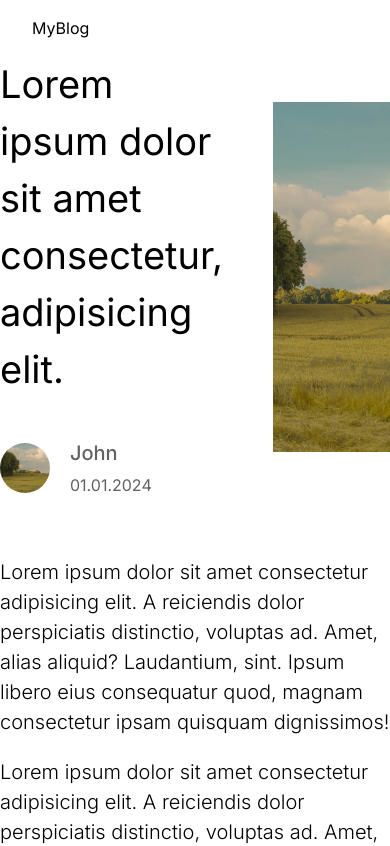
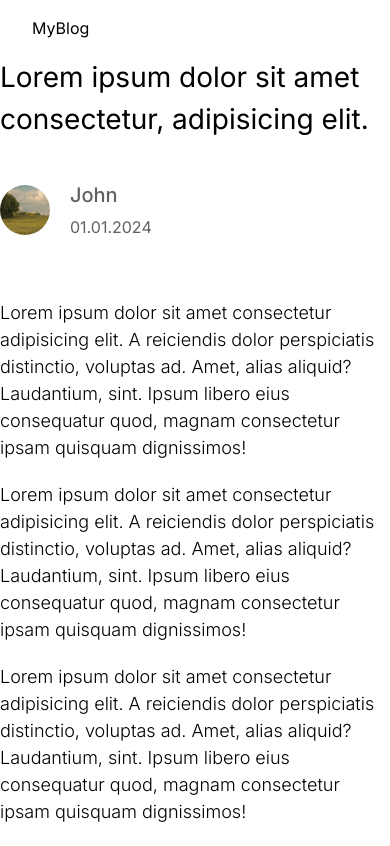
Before and after one commit to meifruit/myblog, a Next.js app: page /login in a window 390 px wide. Shown: the top 846 px of the page. Built offline with nearby package versions, Linux system fonts and the light colour scheme.

Commit message:
add media query for single page

```diff
--- a/src/app/[slug]/singlepage.module.css
+++ b/src/app/[slug]/singlepage.module.css
@@ -7,7 +7,7 @@
   flex: 1;
 }
 .title {
-  font-size: 38px;
+  font-size: 42px;
   margin-bottom: 40px;
 }
 .user {
@@ -49,7 +49,6 @@
 }
 
 .post {
-  flex: 5;
   margin-top: 60px;
 }
 
@@ -58,3 +57,29 @@
   font-weight: 300;
   margin-bottom: 20px;
 }
+
+@media screen and (max-width: 1536px) {
+  .title {
+    font-size: 38px;
+  }
+}
+
+@media screen and (max-width: 1280px) {
+  .title {
+    font-size: 32px;
+  }
+}
+@media screen and (max-width: 1024px) {
+  .imageContainer {
+    display: none;
+  }
+}
+@media screen and (max-width: 640px) {
+  .title {
+    font-size: 28px;
+  }
+
+  .description p {
+    font-size: 18px;
+  }
+}
```
